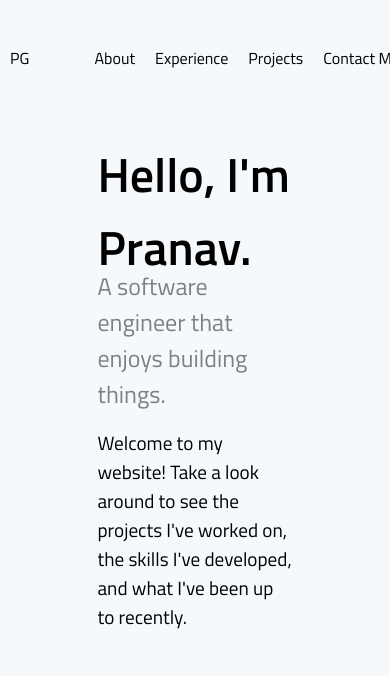
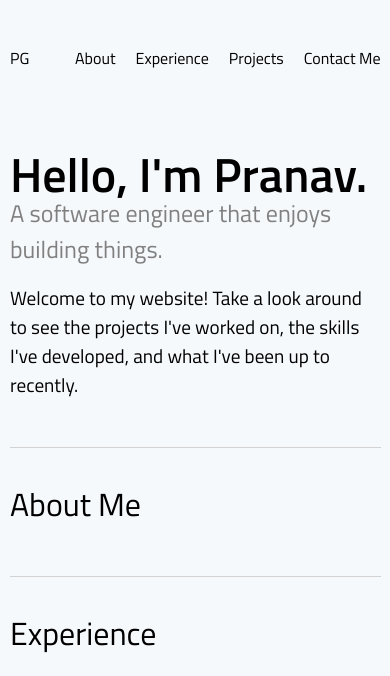
Before and after one commit to pranavgonepalli/pranavgonepalli.github.io, a plain HTML site: page index.html in a window 390 px wide. Shown: the top 676 px of the page. Drawn offline with Linux system fonts and the light colour scheme.

Commit message:
Also fixed width of main container on mobile devices

```diff
--- a/styles.css
+++ b/styles.css
@@ -14,7 +14,7 @@ body {
     display: flex;
     gap: 3rem;
     flex-direction: column;
-    width: 50%;
+    width: 95%;
     margin: 0 auto;
     margin-top: 3rem;
     padding: 10px;
@@ -25,7 +25,7 @@ body {
     justify-content: flex-start;
     align-items: flex-end;
     height: 60px;
-    width: 100%; /* Default width for mobile */
+    width: 95%; /* Default width for mobile */
     margin: 0 auto;
     background-color: #f6f9fc;
     color: black;
@@ -38,6 +38,9 @@ body {
 
 /* Media query for larger screens (laptops and desktops) */
 @media screen and (min-width: 768px) {
+    #main_container {
+        width: 50%;
+    }
     #nav-bar {
         width: 50%;
     }
```
